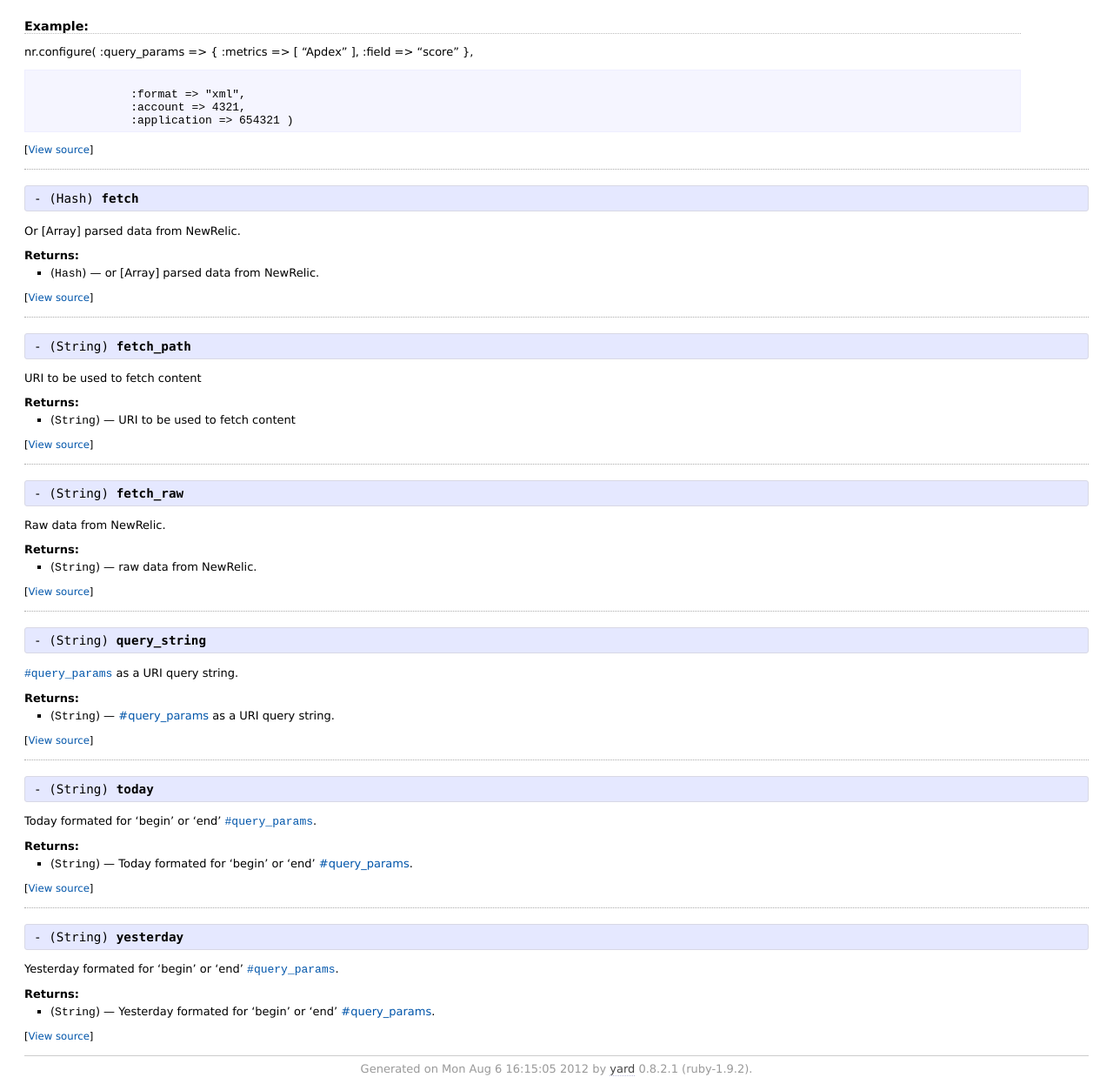
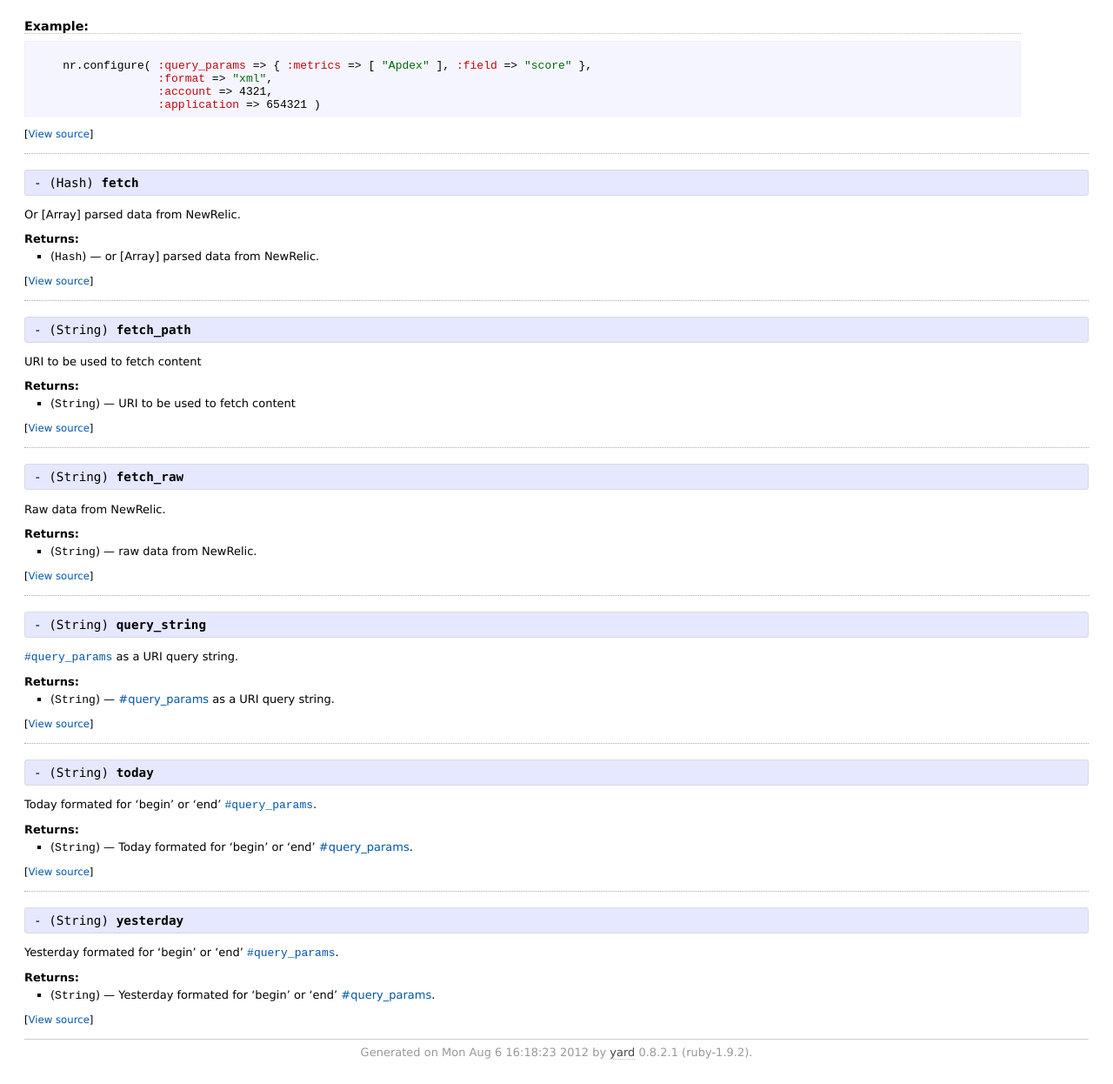
Before and after one commit to jmervine/newrelic_data, a plain HTML site: page doc/NewRelicData.html in a window 1280 px wide. Shown: the part 3656-4902 px from the top of the page at 87% size. Drawn offline with Linux system fonts and the light colour scheme.

Commit message:
updating docs

```diff
--- a/doc/NewRelicData.html
+++ b/doc/NewRelicData.html
@@ -1259,14 +1259,11 @@ See <span class='object_link'><a href="#query_params-instance_method" title="New
 </td></tr>
 </table>
 <h2>Example:</h2>
-<p>
-nr.configure( :query_params => { :metrics => [ &#8220;Apdex&#8221; ],
-:field => &#8220;score&#8221; },
-</p>
 <pre class="code ruby"><code>
-              :format =&gt; &quot;xml&quot;,
-              :account =&gt; 4321,
-              :application =&gt; 654321 )</code></pre>
+    <span class='id identifier rubyid_nr'>nr</span><span class='period'>.</span><span class='id identifier rubyid_configure'>configure</span><span class='lparen'>(</span> <span class='symbol'>:query_params</span> <span class='op'>=&gt;</span> <span class='lbrace'>{</span> <span class='symbol'>:metrics</span> <span class='op'>=&gt;</span> <span class='lbracket'>[</span> <span class='tstring'><span class='tstring_beg'>&quot;</span><span class='tstring_content'>Apdex</span><span class='tstring_end'>&quot;</span></span> <span class='rbracket'>]</span><span class='comma'>,</span> <span class='symbol'>:field</span> <span class='op'>=&gt;</span> <span class='tstring'><span class='tstring_beg'>&quot;</span><span class='tstring_content'>score</span><span class='tstring_end'>&quot;</span></span> <span class='rbrace'>}</span><span class='comma'>,</span>
+                  <span class='symbol'>:format</span> <span class='op'>=&gt;</span> <span class='tstring'><span class='tstring_beg'>&quot;</span><span class='tstring_content'>xml</span><span class='tstring_end'>&quot;</span></span><span class='comma'>,</span>
+                  <span class='symbol'>:account</span> <span class='op'>=&gt;</span> <span class='int'>4321</span><span class='comma'>,</span>
+                  <span class='symbol'>:application</span> <span class='op'>=&gt;</span> <span class='int'>654321</span> <span class='rparen'>)</span></code></pre>
 
 
   </div>
@@ -1718,7 +1715,7 @@ Yesterday formated for &#8216;begin&#8217; or &#8216;end&#8217;
 </div>
 
     <div id="footer">
-  Generated on Mon Aug  6 16:15:05 2012 by
+  Generated on Mon Aug  6 16:18:23 2012 by
   <a href="http://yardoc.org" title="Yay! A Ruby Documentation Tool" target="_parent">yard</a>
   0.8.2.1 (ruby-1.9.2).
 </div>
```
Also changed, not shown: doc/Integer.html (+1 -1 lines), doc/_index.html (+1 -1 lines), doc/file.README.html (+1 -1 lines), doc/index.html (+1 -1 lines), doc/top-level-namespace.html (+1 -1 lines), 1 other file.
